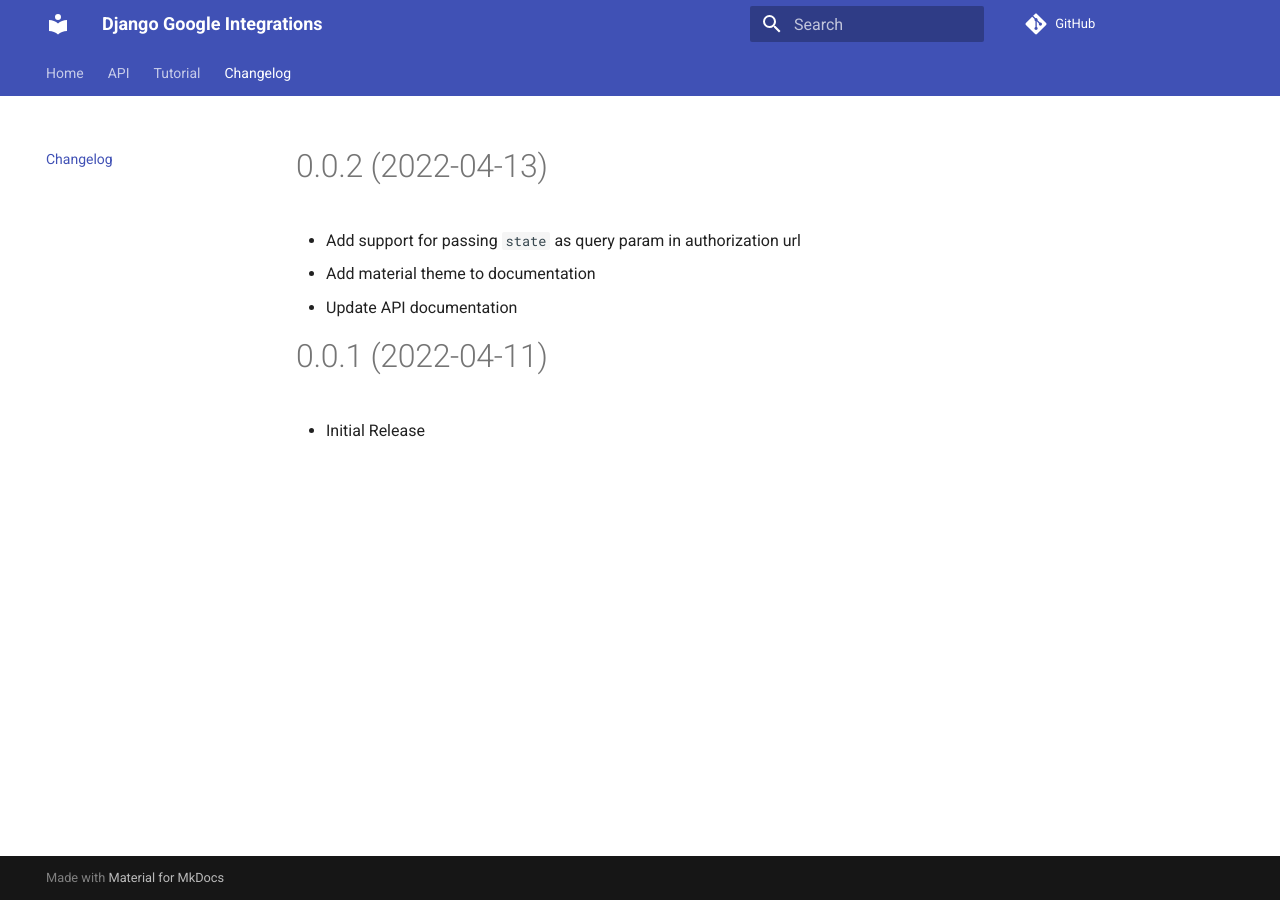
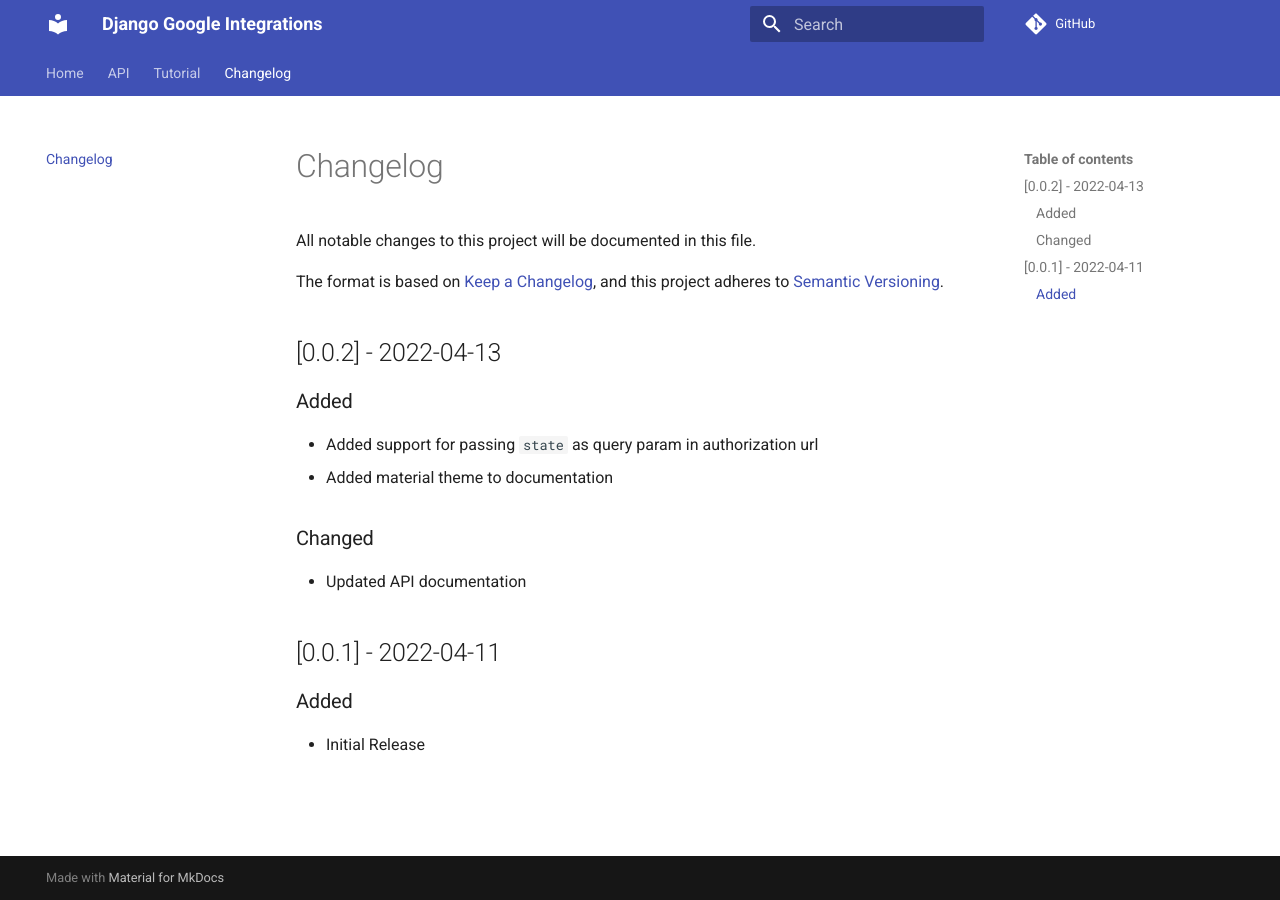
Before and after one commit to twopointone/django-google-integrations, an MkDocs documentation site: the page built from docs/changelog.md, in a window 1280 px wide. Built offline with MkDocs 1.6.1 and Material for MkDocs 9.7.7, drawn with Linux system fonts in a browser that asks for light colours; comment, search, counter and statistics services are not loaded.

Commit message:
chore: update changelog

```diff
--- a/docs/changelog.md
+++ b/docs/changelog.md
@@ -1,9 +1,23 @@
-# 0.0.2 (2022-04-13)
+# Changelog
 
-- Add support for passing `state` as query param in authorization url
-- Add material theme to documentation
-- Update API documentation
+All notable changes to this project will be documented in this file.
 
-# 0.0.1 (2022-04-11)
+The format is based on [Keep a Changelog](https://keepachangelog.com/en/1.0.0/),
+and this project adheres to [Semantic Versioning](https://semver.org/spec/v2.0.0.html).
+
+## [0.0.2] - 2022-04-13
+
+### Added
+
+- Added support for passing `state` as query param in authorization url
+- Added material theme to documentation
+
+### Changed
+
+- Updated API documentation
+
+## [0.0.1] - 2022-04-11
+
+### Added
 
 - Initial Release
```
Also changed, not shown: docs/api/changelog.md (deleted, +0 -3 lines).
